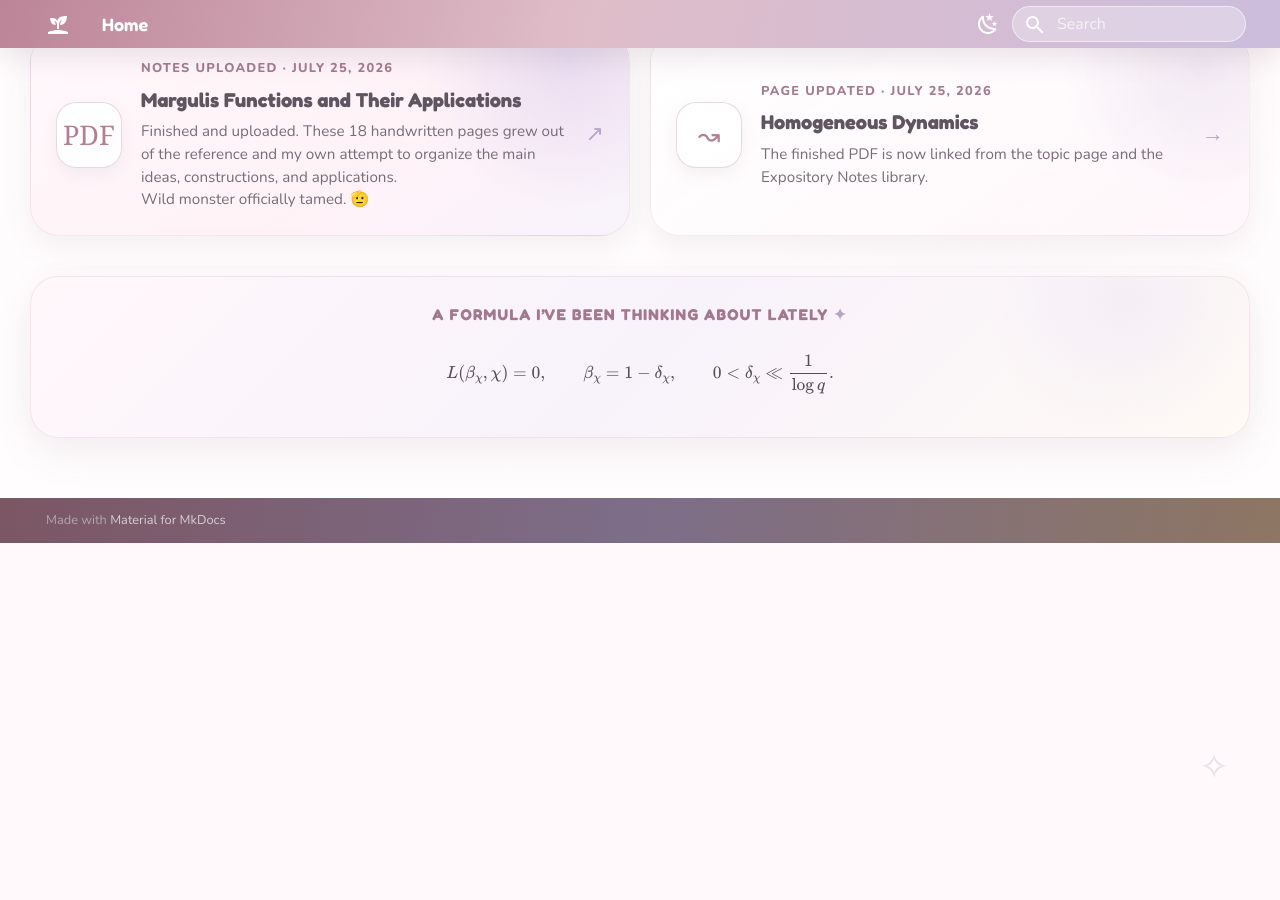
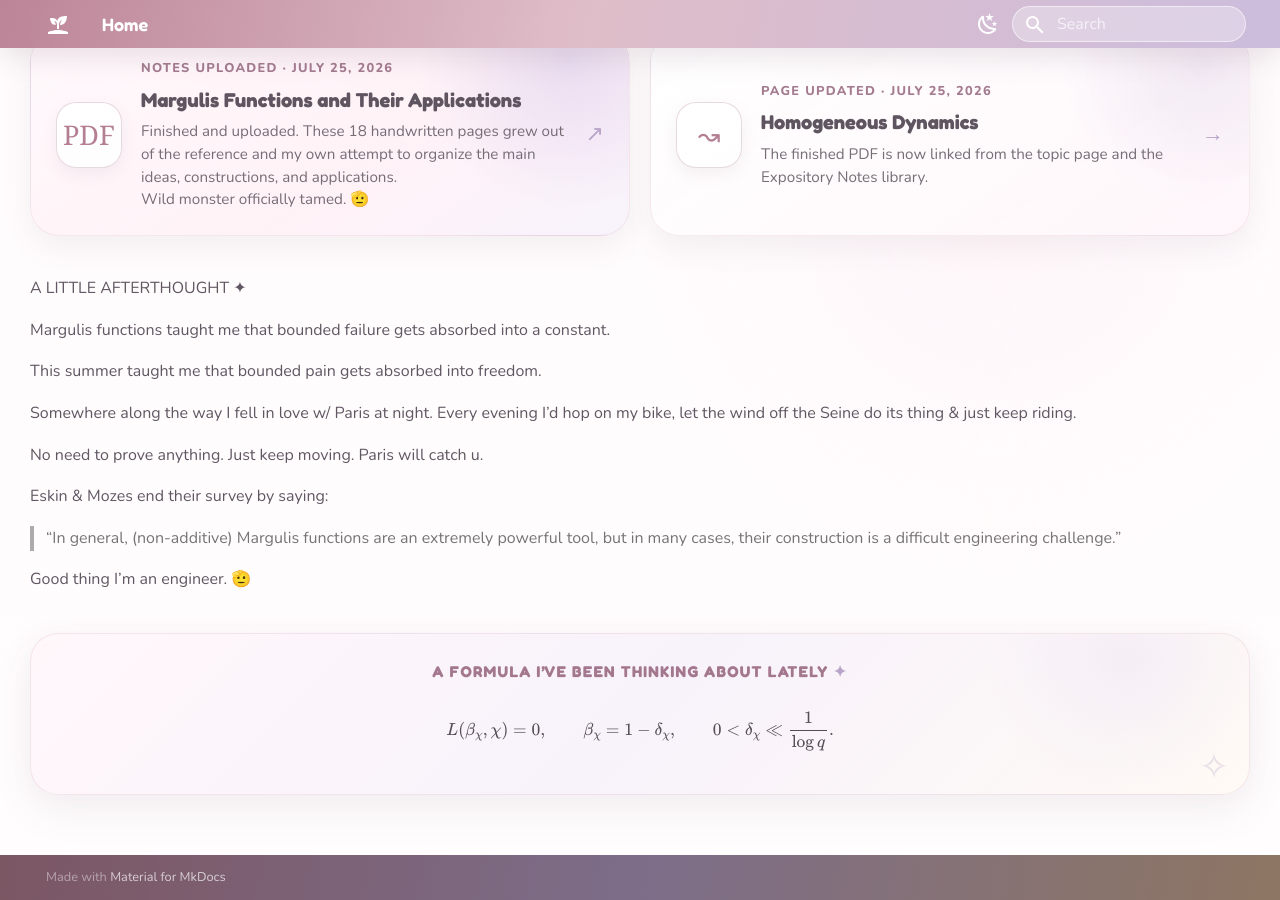
Before and after one commit to yanyanwang-math/yanyanwang-math.github.io, an MkDocs documentation site: the page built from docs/index.md, in a window 1280 px wide and 900 px high, scrolled down 1514 px. Built offline with MkDocs 1.6.1 and Material for MkDocs 9.7.7, drawn with Linux system fonts in a browser that asks for light colours; before the commit the page ends 2057 px from its top, so only the background shows below that.

Commit message:
Add files via upload

```diff
--- a/docs/index.md
+++ b/docs/index.md
@@ -162,6 +162,37 @@ hide:
     </a>
   </div>
 
+
+  <section class="margulis-reflection" aria-label="Margulis functions reflection">
+    <div class="reflection-kicker">A LITTLE AFTERTHOUGHT <span>✦</span></div>
+
+    <p class="reflection-lead">
+      Margulis functions taught me that bounded failure gets absorbed into a constant.
+    </p>
+
+    <p class="reflection-lead">
+      This summer taught me that bounded pain gets absorbed into freedom.
+    </p>
+
+    <p>
+      Somewhere along the way I fell in love w/ Paris at night. Every evening I’d hop on my bike,
+      let the wind off the Seine do its thing &amp; just keep riding.
+    </p>
+
+    <p class="reflection-motion">
+      No need to prove anything. Just keep moving. Paris will catch u.
+    </p>
+
+    <p>Eskin &amp; Mozes end their survey by saying:</p>
+
+    <blockquote>
+      “In general, (non-additive) Margulis functions are an extremely powerful tool,
+      but in many cases, their construction is a difficult engineering challenge.”
+    </blockquote>
+
+    <p class="reflection-finale">Good thing I’m an engineer. <span>🫡</span></p>
+  </section>
+
   <div class="fresh-formula">
     <div class="formula-kicker">A formula I’ve been thinking about lately <span>✦</span></div>
     <div class="arithmatex">
```
